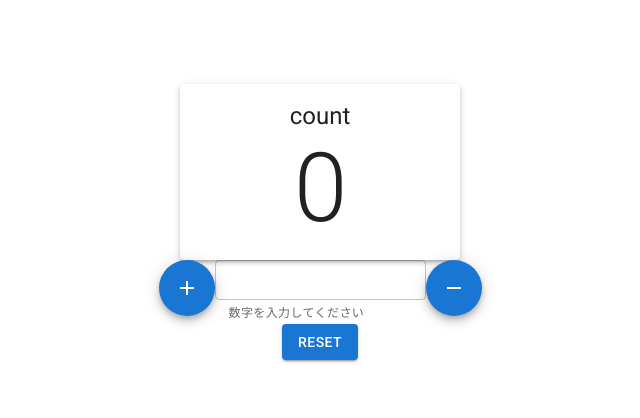
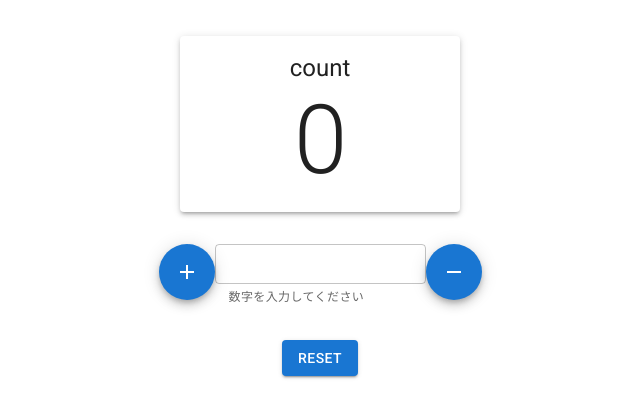
Before and after one commit to s-yoshiii/redux-toolkit-counter-app, a React (Create React App) app: page / in a window 1280 px wide. Shown: the part 178-596 px from the top of the page, without its empty margins (320-960 px from the left). Built offline with nearby package versions, Linux system fonts and the light colour scheme.

Commit message:
レイアウトの微調整

```diff
--- a/src/App.jsx
+++ b/src/App.jsx
@@ -21,6 +21,7 @@ function App() {
     <Container maxWidth="sm">
       <Grid
         container
+        spacing={4}
         direction="column"
         justifyContent="center"
         alignItems="center"
```
